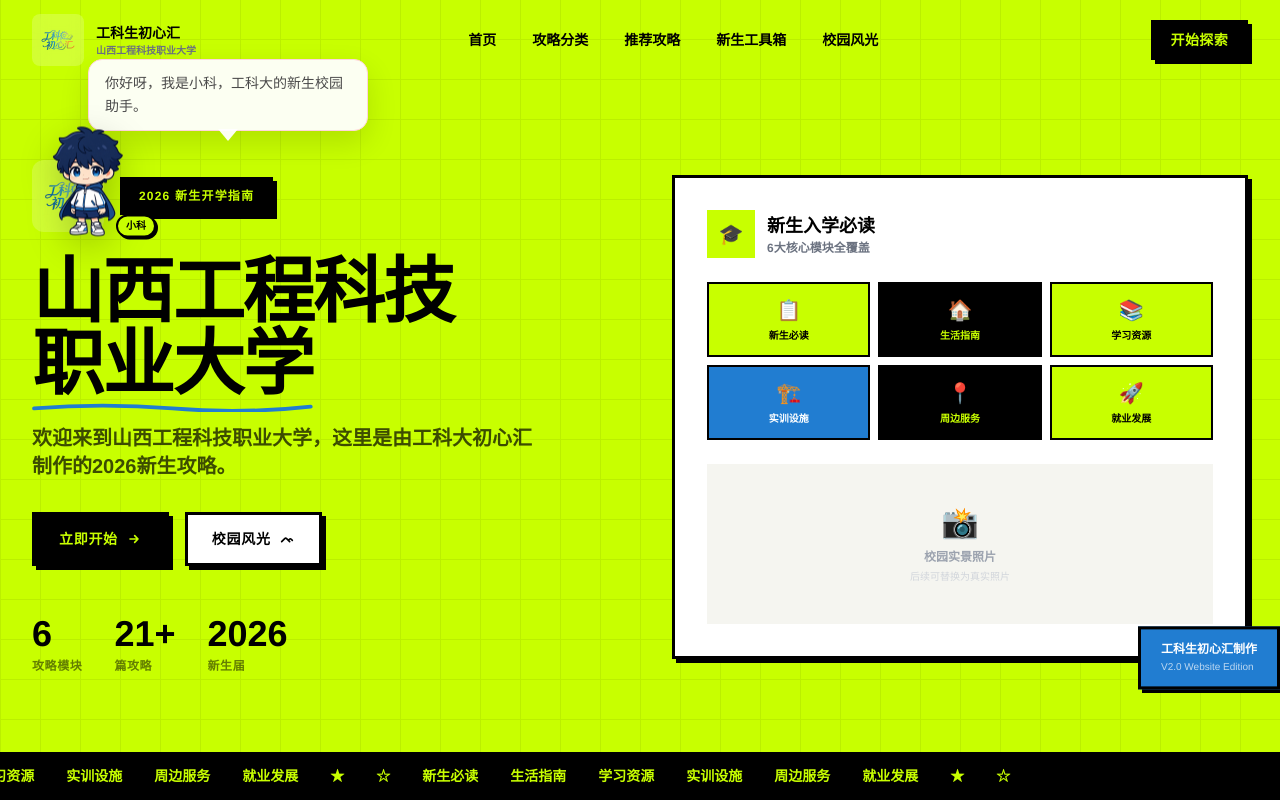
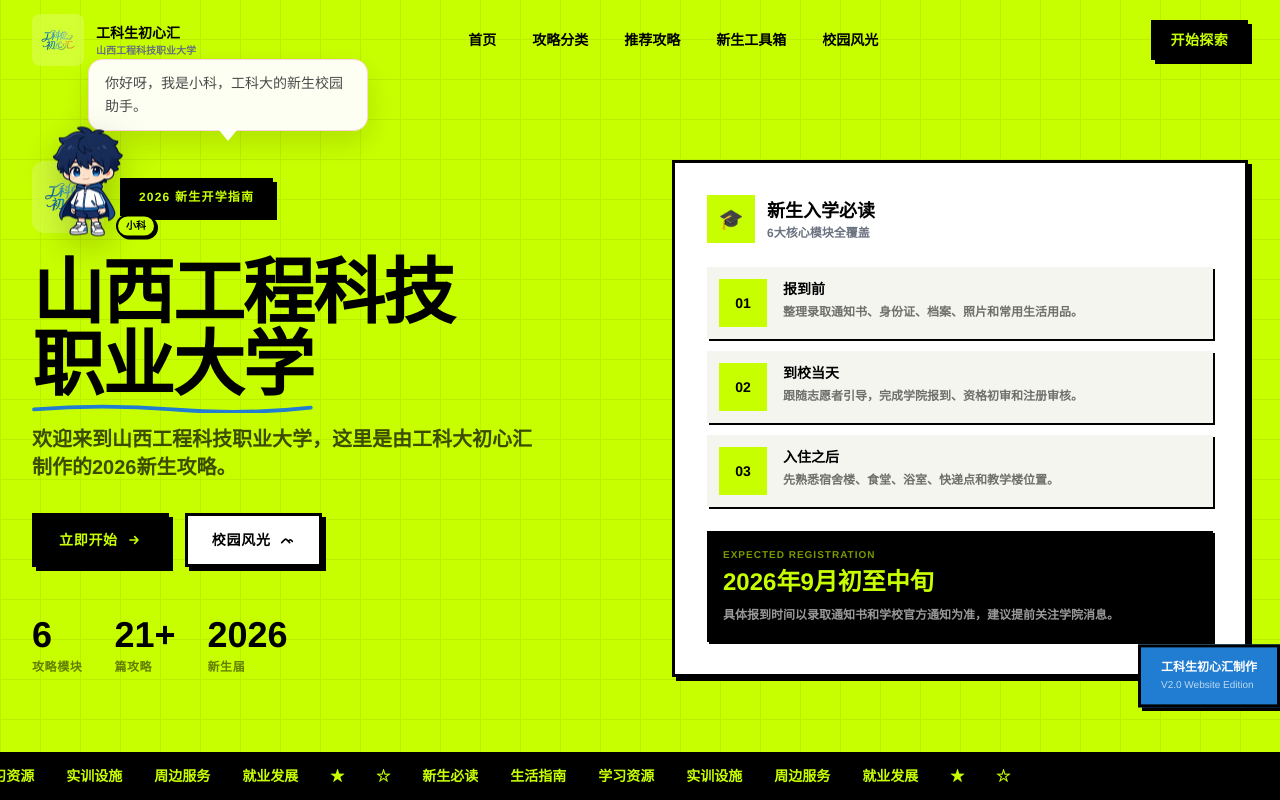
Before and after one commit to dumplingszw/xsgl-, a React (Vite) app: page / in a window 1280 px wide. Shown: the top 800 px of the page. Built offline with nearby package versions, Linux system fonts and the light colour scheme.

Commit message:
feat: update hero preparation card

```diff
--- a/src/components/HeroSection.jsx
+++ b/src/components/HeroSection.jsx
@@ -119,30 +119,30 @@ const HeroSection = () => {
                 </div>
               </div>
 
-              {/* Mini category preview */}
-              <div className="grid grid-cols-3 gap-2">
+              {/* Freshman preparation card */}
+              <div className="space-y-3">
                 {[
-                  { icon: '📋', label: '新生必读', color: 'bg-lime' },
-                  { icon: '🏠', label: '生活指南', color: 'bg-black text-lime' },
-                  { icon: '📚', label: '学习资源', color: 'bg-lime' },
-                  { icon: '🏗️', label: '实训设施', color: 'bg-blue-accent text-white' },
-                  { icon: '📍', label: '周边服务', color: 'bg-black text-lime' },
-                  { icon: '🚀', label: '就业发展', color: 'bg-lime' },
-                ].map((cat) => (
-                  <div key={cat.label} className={`border-2 border-black p-3 flex flex-col items-center gap-1 ${cat.color}`}>
-                    <span className="text-xl">{cat.icon}</span>
-                    <span className="text-[10px] font-bold">{cat.label}</span>
+                  { step: '01', title: '报到前', text: '整理录取通知书、身份证、档案、照片和常用生活用品。' },
+                  { step: '02', title: '到校当天', text: '跟随志愿者引导，完成学院报到、资格初审和注册审核。' },
+                  { step: '03', title: '入住之后', text: '先熟悉宿舍楼、食堂、浴室、快递点和教学楼位置。' },
+                ].map((item) => (
+                  <div key={item.step} className="grid grid-cols-[52px_1fr] gap-3 border-3 border-black bg-off-white p-3 shadow-brutal-sm">
+                    <div className="flex h-12 w-12 items-center justify-center border-3 border-black bg-lime text-sm font-black text-black">
+                      {item.step}
+                    </div>
+                    <div>
+                      <h4 className="text-sm font-black text-black">{item.title}</h4>
+                      <p className="mt-1 text-xs font-bold leading-relaxed text-black/55">{item.text}</p>
+                    </div>
                   </div>
                 ))}
               </div>
 
-              {/* Placeholder for photo */}
-              <div className="mt-6 border-3 border-black bg-off-white h-40 flex items-center justify-center">
-                <div className="text-center">
-                  <p className="text-3xl mb-2">📸</p>
-                  <p className="text-xs font-bold text-gray-400">校园实景照片</p>
-                  <p className="text-[10px] text-gray-300 mt-1">后续可替换为真实照片</p>
-                </div>
+              {/* Time reminder */}
+              <div className="mt-6 border-3 border-black bg-black p-4 text-lime shadow-brutal-sm">
+                <p className="text-[10px] font-black uppercase tracking-widest text-lime/60">Expected Registration</p>
+                <p className="mt-1 text-2xl font-black text-lime">2026年9月初至中旬</p>
+                <p className="mt-2 text-xs font-bold leading-relaxed text-white/60">具体报到时间以录取通知书和学校官方通知为准，建议提前关注学院消息。</p>
               </div>
             </div>
 
```
